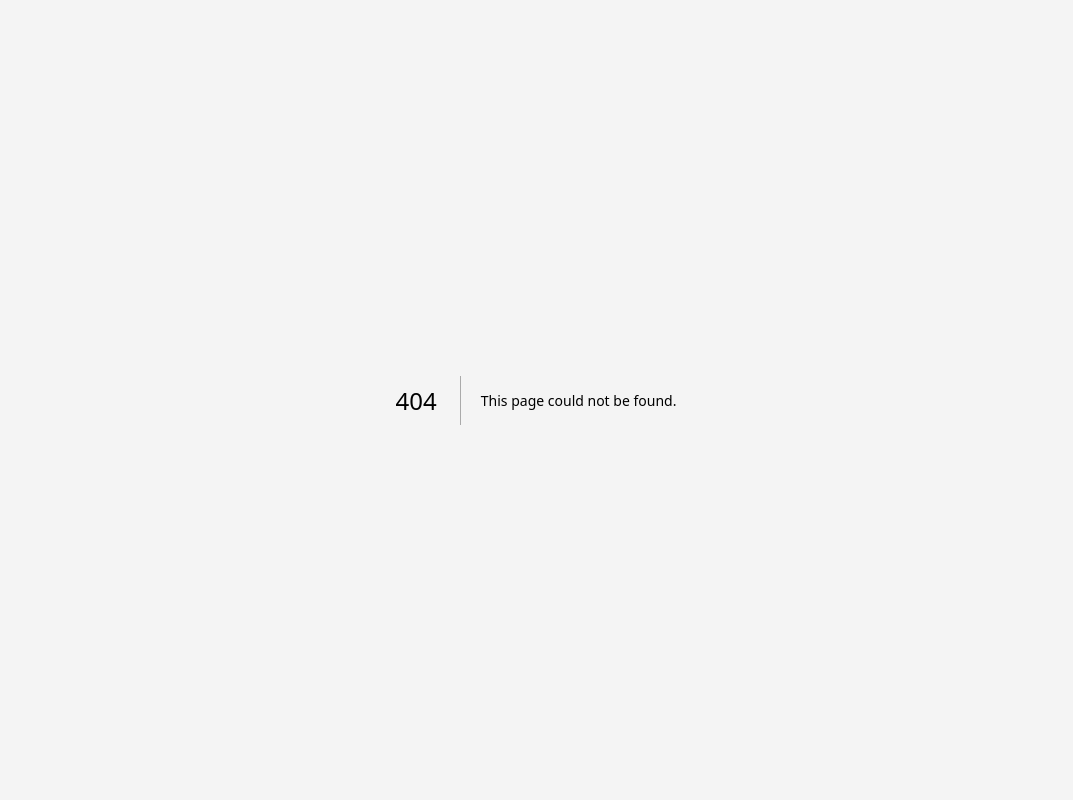
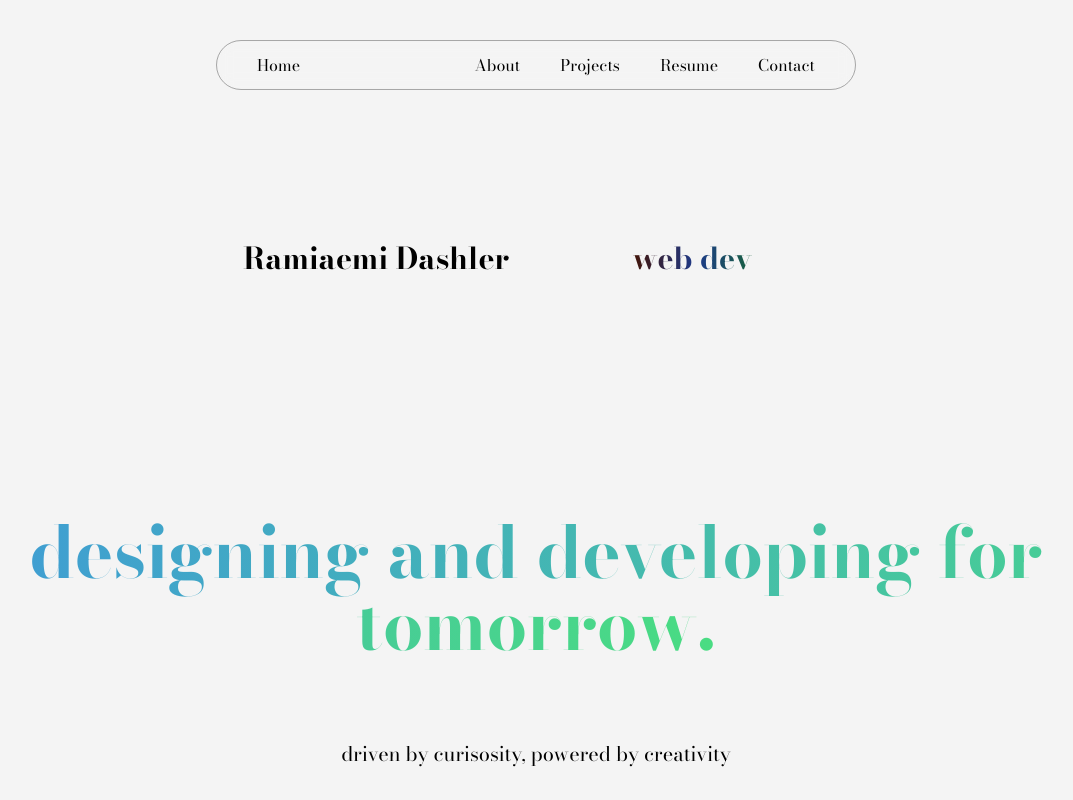
Before and after one commit to dashleremi/portfolio-v2, a Next.js app: page /homepage in a window 1280 px wide. Before the commit this address had no page. Shown: the top 800 px of the page, without its empty margins (104-1177 px from the left). Built offline with nearby package versions, Linux system fonts and the light colour scheme; a web font is replaced by a local one.

Commit message:
new pagination layout

```diff
--- a/components/NavBar.tsx
+++ b/components/NavBar.tsx
@@ -6,7 +6,7 @@
     <div className='mt-10 fixed top-0 left-0 z-10 w-full flex items-center justify-between'>
         <div className='px-10 py-3 container mx-auto flex items-center justify-between rounded-full border border-t border-[#66666689] w-[50%] backdrop-blur'>
             <div>
-            <Link id='' href="/home" className='hover:font-bold'>Home</Link>
+            <Link id='' href="/homepage" className='hover:font-bold'>Home</Link>
             </div>
             <div className='flex items-center gap-10'>
             <Link href="/aboutme" className='hover:font-bold'>About</Link>
```
Also changed, not shown: pages/homepage.tsx (renamed from pages/Home.tsx).
